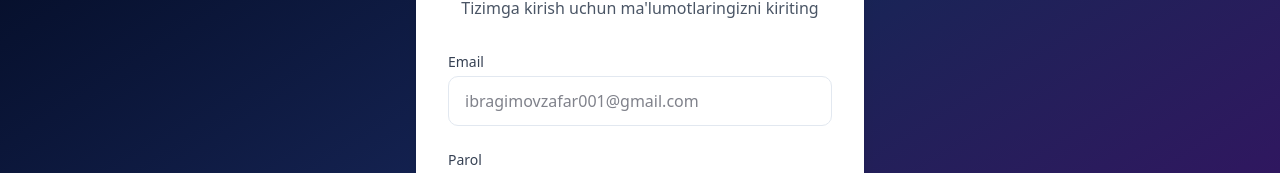
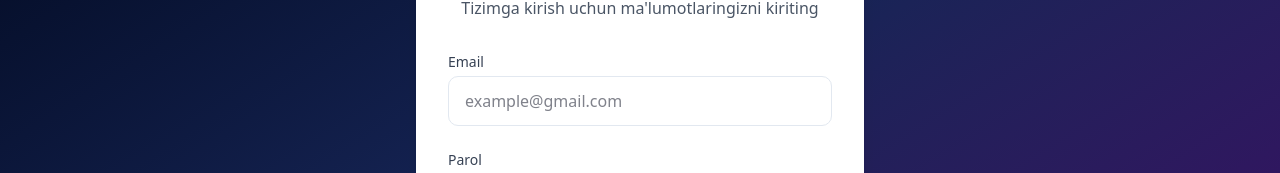
Before and after one commit to Ibrohimov-Zafar/DevVibe, a Next.js app: page /pages/login in a window 1280 px wide. Shown: the part 298-471 px from the top of the page. Built offline with nearby package versions, Linux system fonts and the light colour scheme; no server answers; the database is empty.

Commit message:
fix error and logout button

```diff
--- a/src/app/pages/login/page.jsx
+++ b/src/app/pages/login/page.jsx
@@ -73,7 +73,7 @@ export default function LoginPage() {
                 onChange={(e) => setEmail(e.target.value)}
                 required
                 className="w-full px-4 py-3 border rounded-lg focus:outline-none focus:ring-2 focus:ring-blue-500 dark:bg-slate-700 dark:border-slate-600 dark:text-white"
-                placeholder="ibragimovzafar001@gmail.com"
+                placeholder="example@gmail.com"
               />
             </div>
 
```
